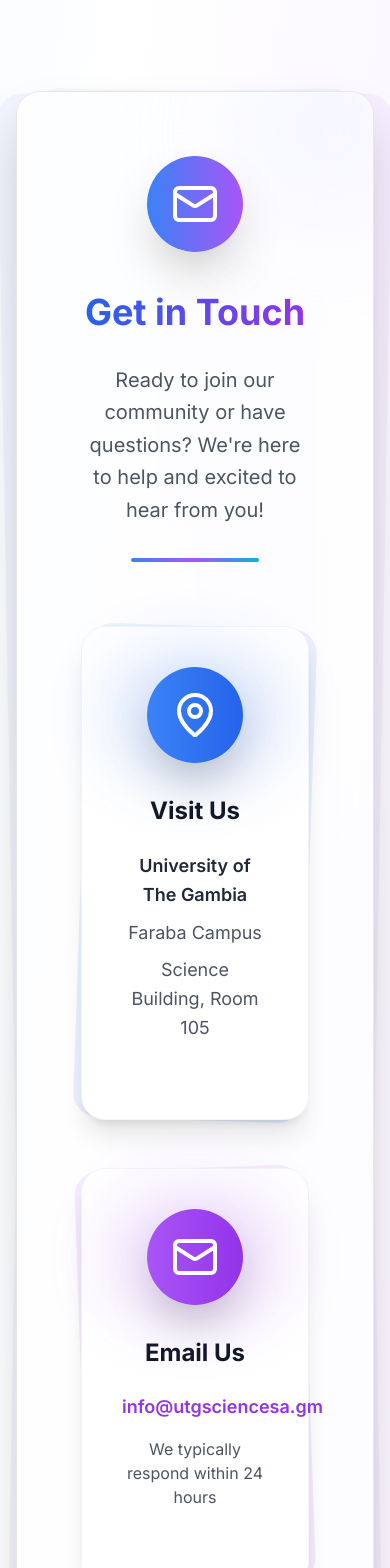
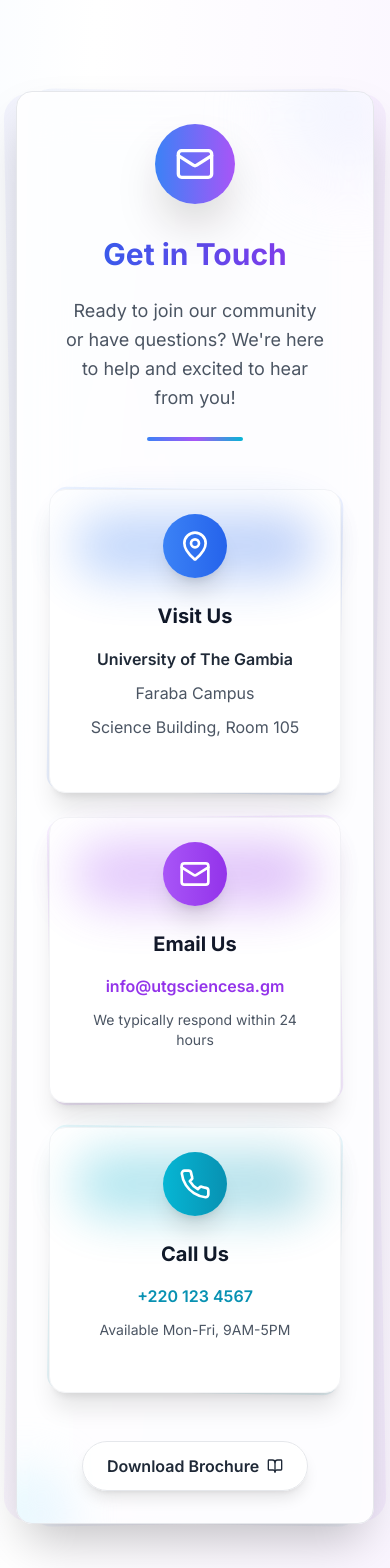
Before and after one commit to DarboeDev/UTGSSA-HUB, a Next.js app: page /about in a window 390 px wide. Shown: the part 6020-7588 px from the top of the page. Built offline with nearby package versions, Linux system fonts and the light colour scheme.

Commit message:
Updated o UI

```diff
--- a/app/about/page.tsx
+++ b/app/about/page.tsx
@@ -381,52 +381,52 @@
             <div className="absolute inset-0 bg-gradient-to-br from-blue-600 via-purple-600 to-cyan-600 rounded-3xl transform rotate-1 opacity-5"></div>
             <div className="absolute inset-0 bg-gradient-to-tl from-purple-600 via-blue-600 to-indigo-600 rounded-3xl transform -rotate-1 opacity-5"></div>
 
-            <div className="relative bg-white/90 backdrop-blur-xl rounded-3xl shadow-2xl p-16 border border-gray-200 overflow-hidden">
+            <div className="relative bg-white/90 backdrop-blur-xl rounded-2xl md:rounded-3xl shadow-2xl p-8 md:p-16 border border-gray-200 overflow-hidden">
               {/* Decorative elements */}
-              <div className="absolute -top-10 -right-10 w-40 h-40 bg-gradient-to-br from-blue-100 to-purple-100 rounded-full blur-3xl opacity-60 animate-pulse"></div>
-              <div className="absolute -bottom-10 -left-10 w-32 h-32 bg-gradient-to-br from-cyan-100 to-blue-100 rounded-full blur-2xl opacity-50 animate-float"></div>
+              <div className="absolute -top-10 -right-10 w-32 h-32 md:w-40 md:h-40 bg-gradient-to-br from-blue-100 to-purple-100 rounded-full blur-2xl md:blur-3xl opacity-60 animate-pulse"></div>
+              <div className="absolute -bottom-10 -left-10 w-24 h-24 md:w-32 md:h-32 bg-gradient-to-br from-cyan-100 to-blue-100 rounded-full blur-xl md:blur-2xl opacity-50 animate-float"></div>
 
               <div className="relative">
-                <div className="text-center mb-16">
-                  <div className="inline-flex items-center justify-center w-24 h-24 bg-gradient-to-r from-blue-500 to-purple-500 rounded-full mb-10 shadow-2xl animate-bounce-slow">
-                    <Mail className="h-12 w-12 text-white" />
+                <div className="text-center mb-12 md:mb-16">
+                  <div className="inline-flex items-center justify-center w-20 h-20 md:w-24 md:h-24 bg-gradient-to-r from-blue-500 to-purple-500 rounded-full mb-8 md:mb-10 shadow-2xl animate-bounce-slow">
+                    <Mail className="h-10 w-10 md:h-12 md:w-12 text-white" />
                   </div>
-                  <h2 className="text-4xl md:text-5xl font-bold bg-gradient-to-r from-blue-600 to-purple-600 bg-clip-text text-transparent mb-8">
+                  <h2 className="text-3xl md:text-4xl lg:text-5xl font-bold bg-gradient-to-r from-blue-600 to-purple-600 bg-clip-text text-transparent mb-6 md:mb-8">
                     Get in Touch
                   </h2>
-                  <p className="text-xl text-gray-600 max-w-3xl mx-auto leading-relaxed mb-8">
+                  <p className="text-lg md:text-xl text-gray-600 max-w-3xl mx-auto leading-relaxed mb-6 md:mb-8 px-4">
                     Ready to join our community or have questions? We're here to
                     help and excited to hear from you!
                   </p>
                   <div className="flex justify-center">
-                    <div className="w-32 h-1 bg-gradient-to-r from-blue-500 via-purple-500 to-cyan-500 rounded-full"></div>
+                    <div className="w-24 md:w-32 h-1 bg-gradient-to-r from-blue-500 via-purple-500 to-cyan-500 rounded-full"></div>
                   </div>
                 </div>
 
-                <div className="grid grid-cols-1 lg:grid-cols-3 gap-12">
+                <div className="grid grid-cols-1 md:grid-cols-3 gap-6 md:gap-12">
                   {/* Address Card */}
                   <div className="group relative">
-                    <div className="absolute inset-0 bg-gradient-to-br from-blue-500 to-blue-600 rounded-3xl transform rotate-2 group-hover:rotate-6 transition-all duration-500 opacity-10"></div>
-                    <div className="relative bg-white rounded-3xl p-10 shadow-xl hover:shadow-2xl transition-all duration-700 border border-gray-100 hover:border-blue-200 transform hover:-translate-y-6">
+                    <div className="absolute inset-0 bg-gradient-to-br from-blue-500 to-blue-600 rounded-2xl md:rounded-3xl transform rotate-1 group-hover:rotate-3 transition-all duration-500 opacity-10"></div>
+                    <div className="relative bg-white rounded-2xl md:rounded-3xl p-6 md:p-10 shadow-xl hover:shadow-2xl transition-all duration-700 border border-gray-100 hover:border-blue-200 transform hover:-translate-y-2 md:hover:-translate-y-6">
                       <div className="text-center">
-                        <div className="relative mb-8">
-                          <div className="absolute inset-0 bg-gradient-to-r from-blue-500 to-blue-600 rounded-full blur-2xl opacity-30 group-hover:opacity-50 transition-opacity"></div>
-                          <div className="relative w-24 h-24 bg-gradient-to-r from-blue-500 to-blue-600 rounded-full flex items-center justify-center mx-auto group-hover:scale-110 group-hover:rotate-12 transition-all duration-500 shadow-2xl">
-                            <MapPin className="h-12 w-12 text-white" />
+                        <div className="relative mb-6 md:mb-8">
+                          <div className="absolute inset-0 bg-gradient-to-r from-blue-500 to-blue-600 rounded-full blur-xl md:blur-2xl opacity-30 group-hover:opacity-50 transition-opacity"></div>
+                          <div className="relative w-16 h-16 md:w-24 md:h-24 bg-gradient-to-r from-blue-500 to-blue-600 rounded-full flex items-center justify-center mx-auto group-hover:scale-110 group-hover:rotate-12 transition-all duration-500 shadow-xl md:shadow-2xl">
+                            <MapPin className="h-8 w-8 md:h-12 md:w-12 text-white" />
                           </div>
                         </div>
-                        <h3 className="text-2xl font-bold text-gray-900 mb-6 group-hover:text-blue-600 transition-colors">
+                        <h3 className="text-xl md:text-2xl font-bold text-gray-900 mb-4 md:mb-6 group-hover:text-blue-600 transition-colors">
                           Visit Us
                         </h3>
-                        <div className="space-y-2 text-gray-600 text-lg leading-relaxed">
+                        <div className="space-y-2 text-gray-600 text-base md:text-lg leading-relaxed">
                           <p className="font-semibold text-gray-800">
                             University of The Gambia
                           </p>
                           <p>Faraba Campus</p>
                           <p>Science Building, Room 105</p>
                         </div>
-                        <div className="mt-8 flex justify-center">
-                          <div className="w-16 h-1 bg-gradient-to-r from-blue-400 to-blue-600 rounded-full opacity-0 group-hover:opacity-100 transition-opacity duration-500"></div>
+                        <div className="mt-6 md:mt-8 flex justify-center">
+                          <div className="w-12 md:w-16 h-1 bg-gradient-to-r from-blue-400 to-blue-600 rounded-full opacity-0 group-hover:opacity-100 transition-opacity duration-500"></div>
                         </div>
                       </div>
                     </div>
@@ -434,31 +434,31 @@
 
                   {/* Email Card */}
                   <div className="group relative">
-                    <div className="absolute inset-0 bg-gradient-to-br from-purple-500 to-purple-600 rounded-3xl transform -rotate-2 group-hover:-rotate-6 transition-all duration-500 opacity-10"></div>
-                    <div className="relative bg-white rounded-3xl p-10 shadow-xl hover:shadow-2xl transition-all duration-700 border border-gray-100 hover:border-purple-200 transform hover:-translate-y-6">
+                    <div className="absolute inset-0 bg-gradient-to-br from-purple-500 to-purple-600 rounded-2xl md:rounded-3xl transform -rotate-1 group-hover:-rotate-3 transition-all duration-500 opacity-10"></div>
+                    <div className="relative bg-white rounded-2xl md:rounded-3xl p-6 md:p-10 shadow-xl hover:shadow-2xl transition-all duration-700 border border-gray-100 hover:border-purple-200 transform hover:-translate-y-2 md:hover:-translate-y-6">
                       <div className="text-center">
-                        <div className="relative mb-8">
-                          <div className="absolute inset-0 bg-gradient-to-r from-purple-500 to-purple-600 rounded-full blur-2xl opacity-30 group-hover:opacity-50 transition-opacity"></div>
-                          <div className="relative w-24 h-24 bg-gradient-to-r from-purple-500 to-purple-600 rounded-full flex items-center justify-center mx-auto group-hover:scale-110 group-hover:rotate-12 transition-all duration-500 shadow-2xl">
-                            <Mail className="h-12 w-12 text-white" />
+                        <div className="relative mb-6 md:mb-8">
+                          <div className="absolute inset-0 bg-gradient-to-r from-purple-500 to-purple-600 rounded-full blur-xl md:blur-2xl opacity-30 group-hover:opacity-50 transition-opacity"></div>
+                          <div className="relative w-16 h-16 md:w-24 md:h-24 bg-gradient-to-r from-purple-500 to-purple-600 rounded-full flex items-center justify-center mx-auto group-hover:scale-110 group-hover:rotate-12 transition-all duration-500 shadow-xl md:shadow-2xl">
+                            <Mail className="h-8 w-8 md:h-12 md:w-12 text-white" />
                           </div>
                         </div>
-                        <h3 className="text-2xl font-bold text-gray-900 mb-6 group-hover:text-purple-600 transition-colors">
+                        <h3 className="text-xl md:text-2xl font-bold text-gray-900 mb-4 md:mb-6 group-hover:text-purple-600 transition-colors">
                           Email Us
                         </h3>
                         <div className="text-center">
                           <a
                             href="mailto:info@utgsciencesa.gm"
-                            className="text-lg text-purple-600 hover:text-purple-700 font-semibold transition-colors hover:underline decoration-2 underline-offset-4"
+                            className="text-base md:text-lg text-purple-600 hover:text-purple-700 font-semibold transition-colors hover:underline decoration-2 underline-offset-4 break-all md:break-normal"
                           >
                             info@utgsciencesa.gm
                           </a>
-                          <p className="text-gray-600 mt-4">
+                          <p className="text-gray-600 mt-3 md:mt-4 text-sm md:text-base">
                             We typically respond within 24 hours
                           </p>
                         </div>
-                        <div className="mt-8 flex justify-center">
-                          <div className="w-16 h-1 bg-gradient-to-r from-purple-400 to-purple-600 rounded-full opacity-0 group-hover:opacity-100 transition-opacity duration-500"></div>
+                        <div className="mt-6 md:mt-8 flex justify-center">
+                          <div className="w-12 md:w-16 h-1 bg-gradient-to-r from-purple-400 to-purple-600 rounded-full opacity-0 group-hover:opacity-100 transition-opacity duration-500"></div>
                         </div>
                       </div>
                     </div>
@@ -466,31 +466,31 @@
 
                   {/* Phone Card */}
                   <div className="group relative">
-                    <div className="absolute inset-0 bg-gradient-to-br from-cyan-500 to-cyan-600 rounded-3xl transform rotate-2 group-hover:rotate-6 transition-all duration-500 opacity-10"></div>
-                    <div className="relative bg-white rounded-3xl p-10 shadow-xl hover:shadow-2xl transition-all duration-700 border border-gray-100 hover:border-cyan-200 transform hover:-translate-y-6">
+                    <div className="absolute inset-0 bg-gradient-to-br from-cyan-500 to-cyan-600 rounded-2xl md:rounded-3xl transform rotate-1 group-hover:rotate-3 transition-all duration-500 opacity-10"></div>
+                    <div className="relative bg-white rounded-2xl md:rounded-3xl p-6 md:p-10 shadow-xl hover:shadow-2xl transition-all duration-700 border border-gray-100 hover:border-cyan-200 transform hover:-translate-y-2 md:hover:-translate-y-6">
                       <div className="text-center">
-                        <div className="relative mb-8">
-                          <div className="absolute inset-0 bg-gradient-to-r from-cyan-500 to-cyan-600 rounded-full blur-2xl opacity-30 group-hover:opacity-50 transition-opacity"></div>
-                          <div className="relative w-24 h-24 bg-gradient-to-r from-cyan-500 to-cyan-600 rounded-full flex items-center justify-center mx-auto group-hover:scale-110 group-hover:rotate-12 transition-all duration-500 shadow-2xl">
-                            <Phone className="h-12 w-12 text-white" />
+                        <div className="relative mb-6 md:mb-8">
+                          <div className="absolute inset-0 bg-gradient-to-r from-cyan-500 to-cyan-600 rounded-full blur-xl md:blur-2xl opacity-30 group-hover:opacity-50 transition-opacity"></div>
+                          <div className="relative w-16 h-16 md:w-24 md:h-24 bg-gradient-to-r from-cyan-500 to-cyan-600 rounded-full flex items-center justify-center mx-auto group-hover:scale-110 group-hover:rotate-12 transition-all duration-500 shadow-xl md:shadow-2xl">
+                            <Phone className="h-8 w-8 md:h-12 md:w-12 text-white" />
                           </div>
                         </div>
-                        <h3 className="text-2xl font-bold text-gray-900 mb-6 group-hover:text-cyan-600 transition-colors">
+                        <h3 className="text-xl md:text-2xl font-bold text-gray-900 mb-4 md:mb-6 group-hover:text-cyan-600 transition-colors">
                           Call Us
                         </h3>
                         <div className="text-center">
                           <a
                             href="tel:+2201234567"
-                            className="text-lg text-cyan-600 hover:text-cyan-700 font-semibold transition-colors hover:underline decoration-2 underline-offset-4"
+                            className="text-base md:text-lg text-cyan-600 hover:text-cyan-700 font-semibold transition-colors hover:underline decoration-2 underline-offset-4"
                           >
                             +220 123 4567
                           </a>
-                          <p className="text-gray-600 mt-4">
+                          <p className="text-gray-600 mt-3 md:mt-4 text-sm md:text-base">
                             Available Mon-Fri, 9AM-5PM
                           </p>
                         </div>
-                        <div className="mt-8 flex justify-center">
-                          <div className="w-16 h-1 bg-gradient-to-r from-cyan-400 to-cyan-600 rounded-full opacity-0 group-hover:opacity-100 transition-opacity duration-500"></div>
+                        <div className="mt-6 md:mt-8 flex justify-center">
+                          <div className="w-12 md:w-16 h-1 bg-gradient-to-r from-cyan-400 to-cyan-600 rounded-full opacity-0 group-hover:opacity-100 transition-opacity duration-500"></div>
                         </div>
                       </div>
                     </div>
@@ -498,18 +498,12 @@
                 </div>
 
                 {/* CTA Section */}
-                <div className="text-center mt-16">
-                  <div className="inline-flex space-x-4">
-                    {/* <button className="group bg-gradient-to-r from-blue-500 to-purple-500 hover:from-blue-600 hover:to-purple-600 text-white font-semibold py-4 px-8 rounded-full transition-all duration-300 transform hover:scale-105 shadow-xl hover:shadow-2xl">
-                      <span className="flex items-center">
-                        Join Our Community
-                        <Users className="ml-2 h-5 w-5 group-hover:translate-x-1 transition-transform" />
-                      </span>
-                    </button> */}
-                    <button className="group bg-white/80 backdrop-blur-sm hover:bg-white text-gray-800 font-semibold py-4 px-8 rounded-full transition-all duration-300 transform hover:scale-105 border border-gray-200 hover:border-gray-300 shadow-lg hover:shadow-xl">
-                      <span className="flex items-center">
+                <div className="text-center mt-12 md:mt-16">
+                  <div className="inline-flex flex-col sm:flex-row space-y-3 sm:space-y-0 sm:space-x-4">
+                    <button className="group bg-white/80 backdrop-blur-sm hover:bg-white text-gray-800 font-semibold py-3 md:py-4 px-6 md:px-8 rounded-full transition-all duration-300 transform hover:scale-105 border border-gray-200 hover:border-gray-300 shadow-lg hover:shadow-xl">
+                      <span className="flex items-center justify-center">
                         Download Brochure
-                        <BookOpen className="ml-2 h-5 w-5 group-hover:translate-x-1 transition-transform" />
+                        <BookOpen className="ml-2 h-4 w-4 md:h-5 md:w-5 group-hover:translate-x-1 transition-transform" />
                       </span>
                     </button>
                   </div>
--- a/app/events/[id]/page.tsx
+++ b/app/events/[id]/page.tsx
@@ -238,7 +238,7 @@
       </header>
 
       {/* Hero Section */}
-      <section className="relative h-96 sm:h-[28rem] overflow-hidden mt-16 sm:mt-20">
+      <section className="relative h-96 sm:h-[28rem] overflow-hidden pt-20 sm:pt-24">
         {/* Background Image Carousel */}
         <div className="absolute inset-0">
           {Array.from({ length: backgroundImageCount }).map((_, index) => (
```
